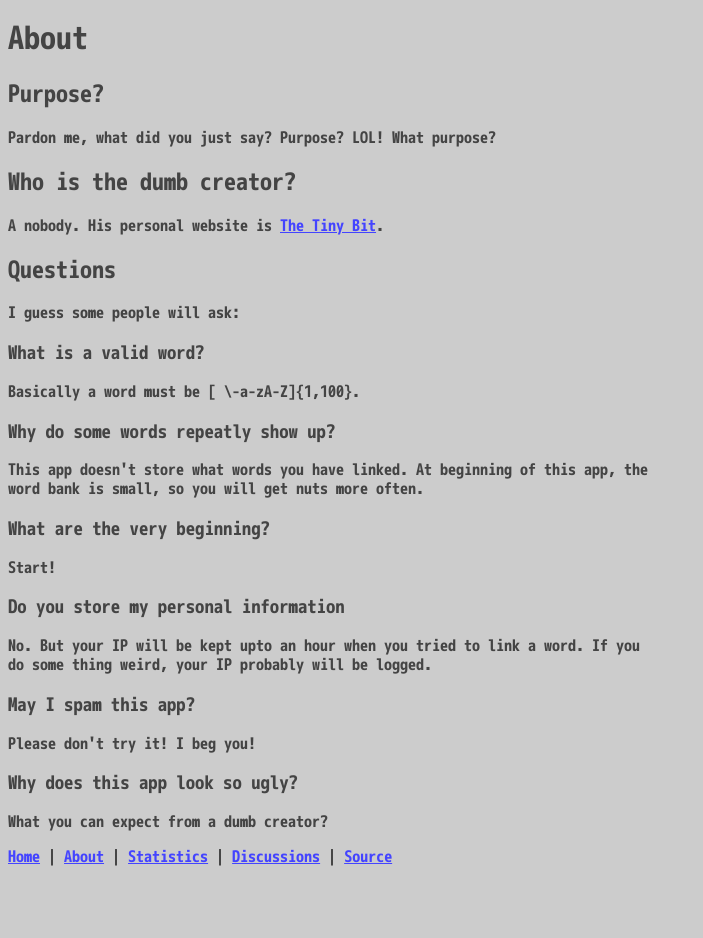
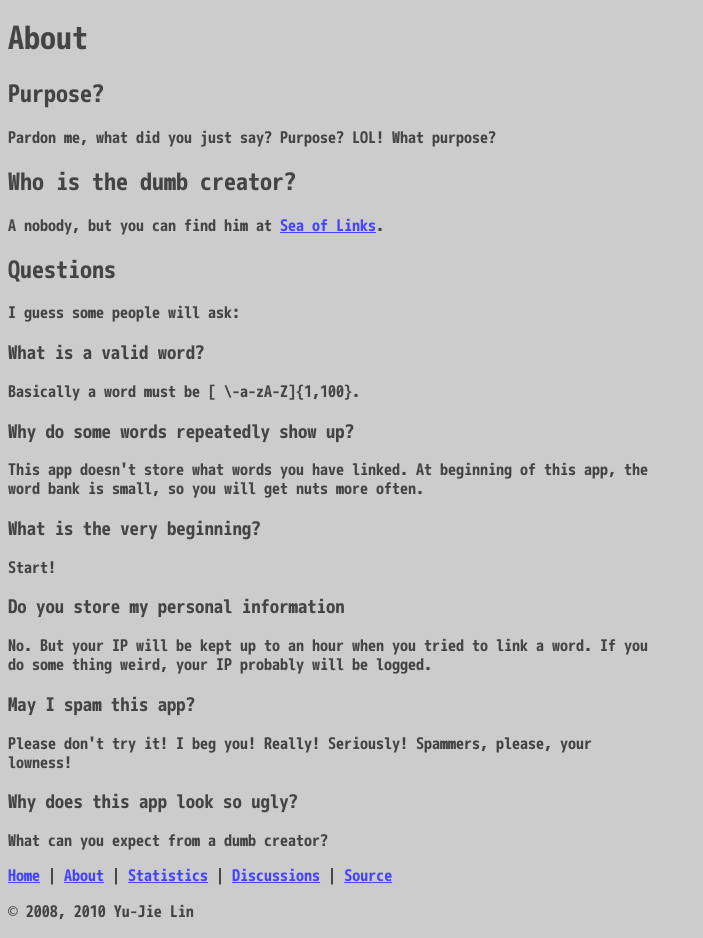
Before and after one commit to lbarchive/next-word, a Django app: template src/template/about.html in a window 1280 px wide. Shown: the whole page, without its empty margins (0-703 px from the left). Before the commit the page ends 866 px from the top, so only its background shows below. Run offline with Django 3.2, Linux system fonts and the light colour scheme; the template is opened without the code that fills it, so the values that code supplies are empty.

Commit message:
Fix words

```diff
--- a/src/template/about.html
+++ b/src/template/about.html
@@ -6,22 +6,22 @@
 Pardon me, what did you just say? Purpose? LOL! What purpose?
 
 <h2>Who is the dumb creator?</h2>
-A nobody. His personal website is <a href="http://thetinybit.com">The Tiny Bit</a>.
+A nobody, but you can find him at <a href="http://lmgtfy.com/?q=livibetter">Sea of Links</a>.
 
 <h2>Questions</h2>
 I guess some people will ask:
 <h3>What is a valid word?</h3>
 Basically a word must be <tt>[ \-a-zA-Z]{1,100}</tt>.
-<h3>Why do some words repeatly show up?</h3>
+<h3>Why do some words repeatedly show up?</h3>
 This app doesn't store what words you have linked. At beginning of this app, the word bank is small, so you will get nuts more often.
-<h3>What are the very beginning?</h3>
+<h3>What is the very beginning?</h3>
 <strong>Start!</strong>
 <h3>Do you store my personal information</h3>
-No. But your IP will be kept upto an hour when you tried to link a word. If you do some thing weird, your IP probably will be logged.
+No. But your IP will be kept up to an hour when you tried to link a word. If you do some thing weird, your IP probably will be logged.
 <h3>May I spam this app?</h3>
-Please don't try it! I beg you!
+Please don't try it! I beg you! Really! Seriously! Spammers, please, your lowness!
 <h3>Why does this app look so ugly?</h3>
-What you can expect from a dumb creator?
+What can you expect from a dumb creator?
 
 {% include "footer.html" %}
 </body>
--- a/src/template/footer.html
+++ b/src/template/footer.html
@@ -1,5 +1,6 @@
     <div id="footer">
         <p><a href="/">Home</a> | <a href="/about">About</a> | <a href="/statistics">Statistics</a> | <a href="http://groups.google.com/group/yu-jie-lin">Discussions</a> | <a href="http://code.google.com/p/next-word/">Source</a></p>
+		<p>&copy; 2008, 2010 Yu-Jie Lin</p>
 		<script type="text/javascript">
 		var gaJsHost = (("https:" == document.location.protocol) ? "https://ssl." : "http://www.");
 		document.write(unescape("%3Cscript src='" + gaJsHost + "google-analytics.com/ga.js' type='text/javascript'%3E%3C/script%3E"));
--- a/src/template/index.html
+++ b/src/template/index.html
@@ -4,7 +4,7 @@
 <h1>next -> word</h1>
 <h2>What is this?</h2>
 <p>
-This app will prompt a word, then you enter a word come up in your head. A word, a place, a name, anything.
+This app will prompt you with a word, then you enter a word which just comes up in your mind. A word, a place, a name, anything. Don't think.
 </p>
 <h2>Ready?</h2>
 <div>
--- a/src/template/input_form.html
+++ b/src/template/input_form.html
@@ -1,7 +1,7 @@
 <form action="" method="post">
 <div>
 <h2>Linking this word</h2>
-{{ req.word.display_word|default:"" }}-&gt;<input id="next" type="text" name="next" value="{{ next|escape }}"/>
+{{ req.word.display_word|default:"" }} -&gt; <input id="next" type="text" name="next" value="{{ next|escape }}"/>
 {# maybe not a good idea to have three submits in a form #}
 <button type="submit" name="action" value="link">Get Next!</button>
 <button type="submit" name="action" value="skip">Skip &raquo;</button>
@@ -9,6 +9,6 @@
 </div>
 </form>
 <div>
-<h2>Is it bad?</h2>
-Is &ldquo;{{ req.word.display_word|default:"" }}&rdquo; not a good word? Leave your suggestion in <a href="/word/{{ req.word.word|urlencode }}">its profile page</a>.
+<h2>Is it a valid word?</h2>
+Is &ldquo;{{ req.word.display_word|default:"" }}&rdquo; not a valid word? Leave your suggestion in <a href="/word/{{ req.word.word|urlencode }}">its profile page</a>.
 </div>
```
